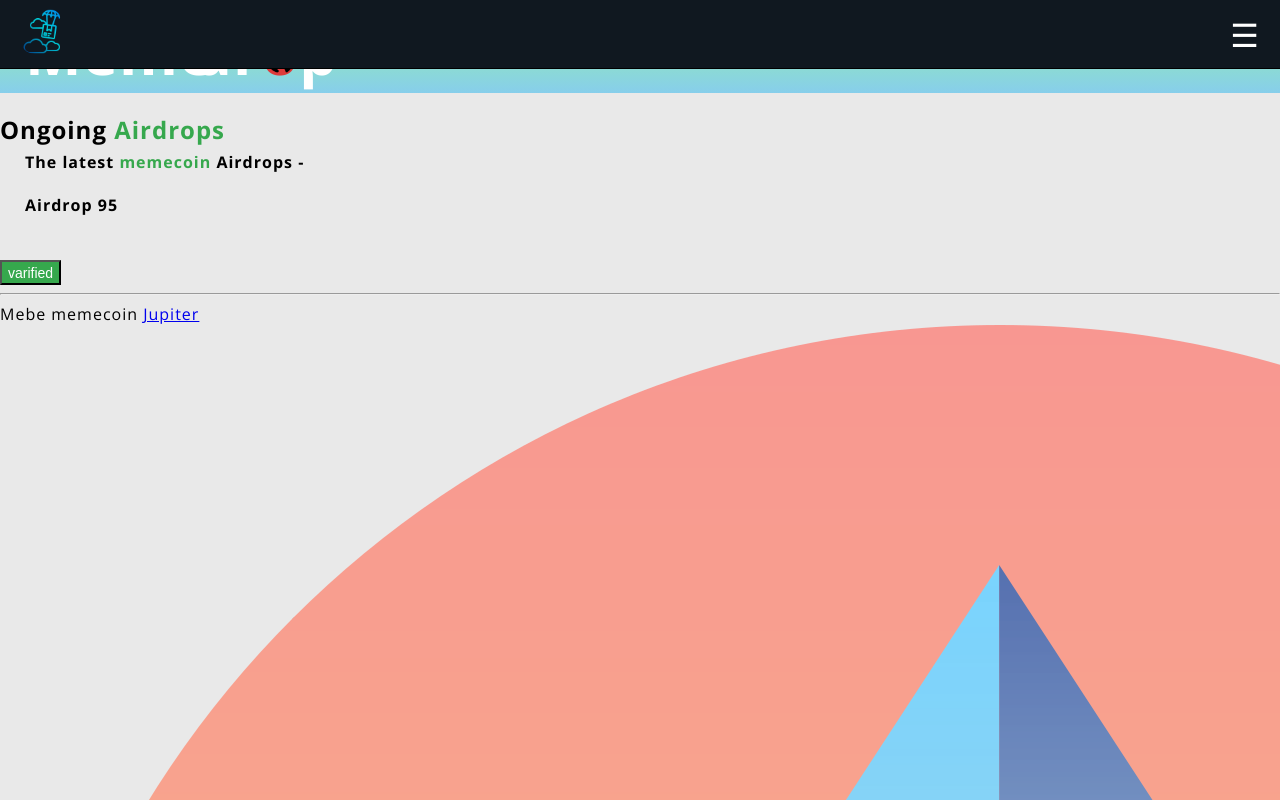
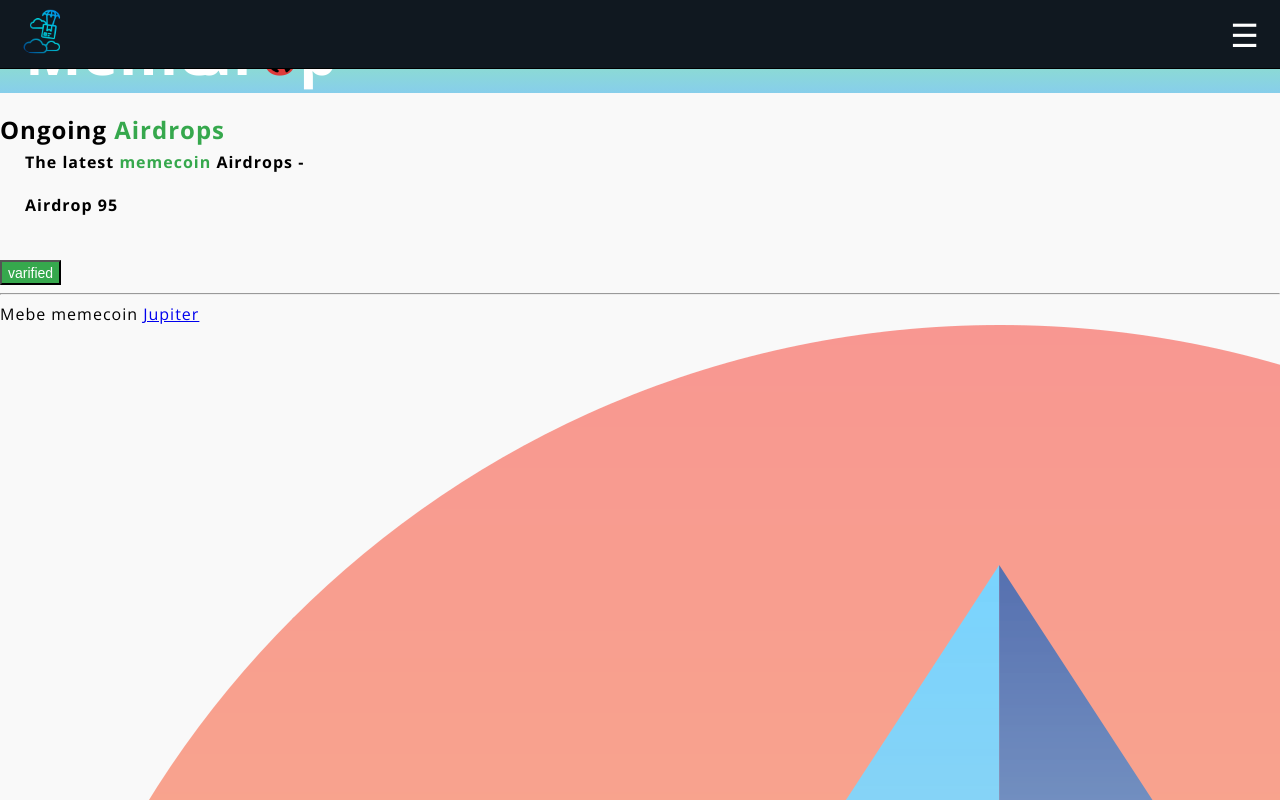
Before and after one commit to konknefr/Drophunt2, a plain HTML site: page index.html in a window 1280 px wide. Shown: the top 800 px of the page. Drawn offline with nearby package versions, Linux system fonts and the light colour scheme.

Commit message:
Update Hstyles.css

```diff
--- a/Hstyles.css
+++ b/Hstyles.css
@@ -5,7 +5,7 @@ body {
   letter-spacing:1px;
 
 
-   background:#e9e9e9;
+   background:#f9f9f9;
    font-family: "Open Sans", sans-serif;
 
 
```
